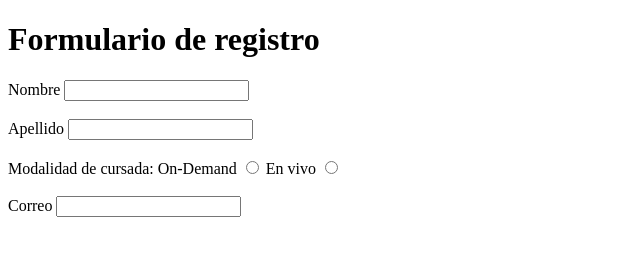
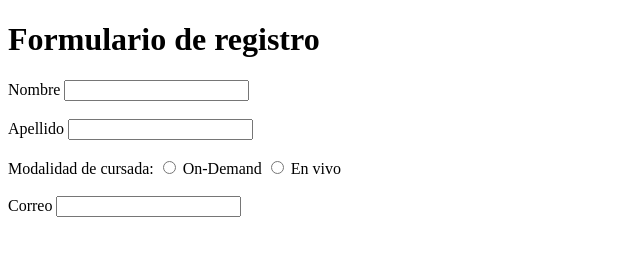
Before and after one commit to Santiago-Pozzo/E1-Formularios, a plain HTML site: page index.html in a window 1280 px wide. Shown: the full height of the page, 0-640 px from the left. Drawn offline with Linux system fonts and the light colour scheme.

Commit message:
mail y modalidad 3

```diff
--- a/index.html
+++ b/index.html
@@ -16,10 +16,11 @@
         <input type="text" id="apellido">
         <br/>
         <br/>
-        Modalidad de cursada: <label for="on-demand">On-Demand</label>
-        <input type="radio" id="on-demand" name="modalidad"/>
+        Modalidad de cursada: <input type="radio" id="on-demand" name="modalidad"/>
+        <label for="on-demand">On-Demand</label>
+
+        <input type="radio" id="vivo" name="modalidad"/>
         <label for="vivo">En vivo</label>
-        <input type="radio" id="vivo" name="modalidad"/>
         <br/>
         <br/>
         <label for="correo">Correo</label>
```
